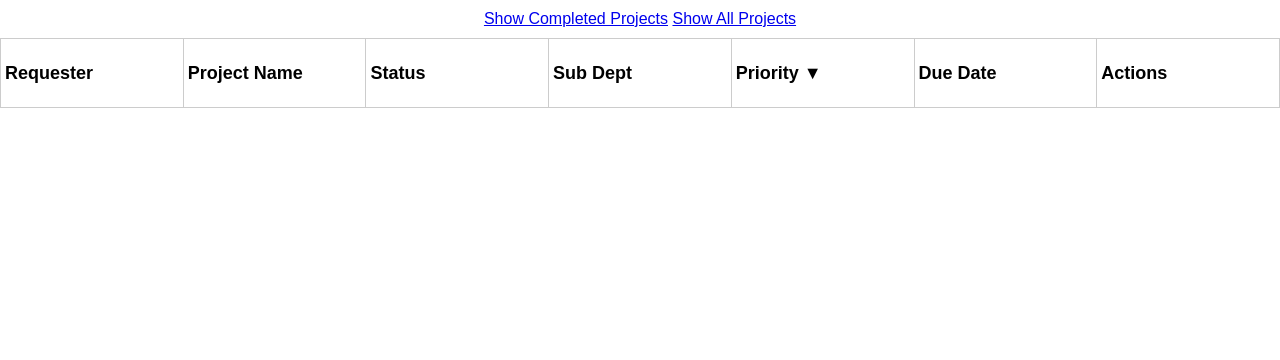
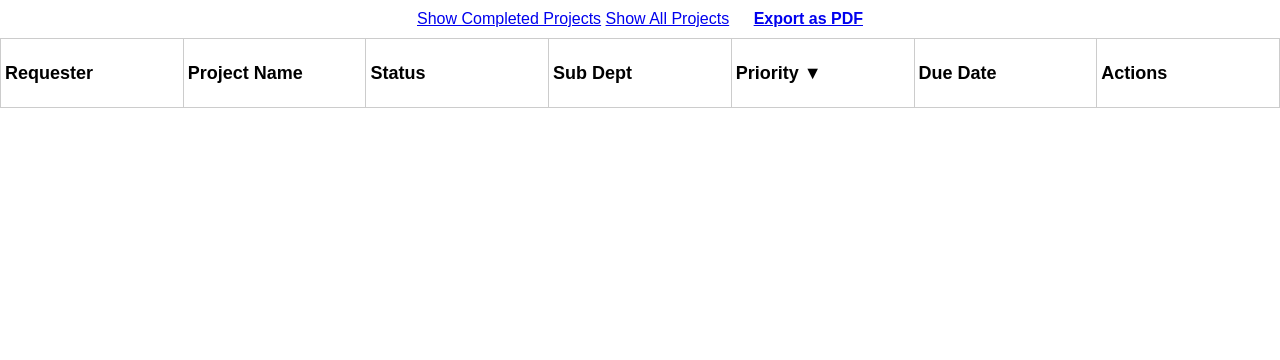
Before and after one commit to sirtoggle/ProjectBoard, a Flask app: page / in a window 1280 px wide. Shown: the part 60-420 px from the top of the page. Run offline with Flask 3, Linux system fonts and the light colour scheme; data that the repository does not hold is empty.

Commit message:
Turned off debug, made board accessable through local network. Added export to PDF option.

```diff
--- a/app.py
+++ b/app.py
@@ -1,10 +1,13 @@
 import csv
 import sqlite3
 import os
-from flask import Flask, render_template, request, redirect, url_for
+import io
+from flask import Flask, render_template, request, redirect, url_for, send_file
 from models import db, Project, Attachment
 from werkzeug.utils import secure_filename
 from datetime import datetime
+from reportlab.lib.pagesizes import letter
+from reportlab.pdfgen import canvas
 
 app = Flask(__name__)
 app.config['SQLALCHEMY_DATABASE_URI'] = 'sqlite:///projects.db'
@@ -18,7 +21,7 @@ os.makedirs(UPLOAD_FOLDER, exist_ok=True)
 app.config['UPLOAD_FOLDER'] = UPLOAD_FOLDER
 
 
-# --- DB Maintenance ---
+# Database updating.
 def ensure_columns_exist(db_path='instance/projects.db'):
     db_dir = os.path.dirname(db_path)
     if not os.path.exists(db_dir):
@@ -94,7 +97,8 @@ def ensure_columns_exist(db_path='instance/projects.db'):
     conn.commit()
     conn.close()
 
-# --- Helpers ---
+# Helpers
+
 def allowed_file(filename):
     return '.' in filename and filename.rsplit('.', 1)[1].lower() in ALLOWED_EXTENSIONS
 
@@ -114,7 +118,8 @@ def load_dropdown_options(csv_path='options.csv'):
 
     return sorted(requesters), sorted(depts)
 
-# --- Routes ---
+# Routes
+
 @app.route('/')
 def index():
     sort_field = request.args.get('sort', 'priority')
@@ -217,9 +222,75 @@ def toggle_complete(id):
     db.session.commit()
     return redirect(url_for('index', show=request.args.get('show', 'active')))
 
+@app.route('/export_pdf')
+def export_pdf():
+    sort_field = request.args.get('sort', 'priority')
+    sort_order = request.args.get('order', 'desc')
+    show_filter = request.args.get('show', 'active')
+
+    query = Project.query
+
+    # Filters
+
+    if show_filter == 'active':
+        query = query.filter_by(complete=False)
+    elif show_filter == 'completed':
+        query = query.filter_by(complete=True)
+
+    # Sorting
+
+    if sort_order == 'asc':
+        projects = query.order_by(getattr(Project, sort_field).asc()).all()
+    else:
+        projects = query.order_by(getattr(Project, sort_field).desc()).all()
+
+    # Build PTF
+
+    buffer = io.BytesIO()
+    pdf = canvas.Canvas(buffer, pagesize=letter)
+
+    pdf.setFont("Helvetica", 12)
+    y = 750
+
+    pdf.drawString(30, y, "Project List Export")
+    y -= 25
+
+    for p in projects:
+        line = f"{p.priority} | {p.requester} | {p.project_name} | {p.status} | {p.dept}"
+
+        # Due Date
+        if p.due_date:
+            try:
+                parts = p.due_date.split("-")
+                line += f" | Due: {parts[1]}-{parts[2]}-{parts[0]}"
+            except:
+                line += f" | Due: {p.due_date}"
+
+        #Completed Flag
+        if p.complete:
+            line += " | COMPLETE"
+
+        pdf.drawString(30, y, line)
+        y -= 18
+
+        if y < 50:
+            pdf.showPage()
+            pdf.setFont("Helvetica", 12)
+            y = 750
+
+    pdf.save()
+    buffer.seek(0)
+
+    return send_file(
+        buffer,
+        as_attachment=True,
+        download_name="project_export.pdf",
+        mimetype='application/pdf'
+    )
+
 # --- App Entry ---
 if __name__ == '__main__':
     ensure_columns_exist()
     with app.app_context():
         db.create_all()
-    app.run(debug=True)
+    app.run(debug=False, host='0.0.0.0')
--- a/requirements.txt
+++ b/requirements.txt
@@ -1,2 +1,3 @@
 Flask
 Flask-SQLAlchemy
+reportlab
--- a/templates/board.html
+++ b/templates/board.html
@@ -75,6 +75,9 @@
         {% if show_filter != 'all' %}
             <a href="{{ url_for('index', show='all', sort=current_sort, order=current_order) }}">Show All Projects</a>
         {% endif %}
+        <a href="{{ url_for('export_pdf', sort=current_sort, order=current_order, show=show_filter) }}"
+            style="margin-left: 20px; font-weight: bold;">
+             Export as PDF</a>
     </div>
 
     <div class="table-wrapper">
```
